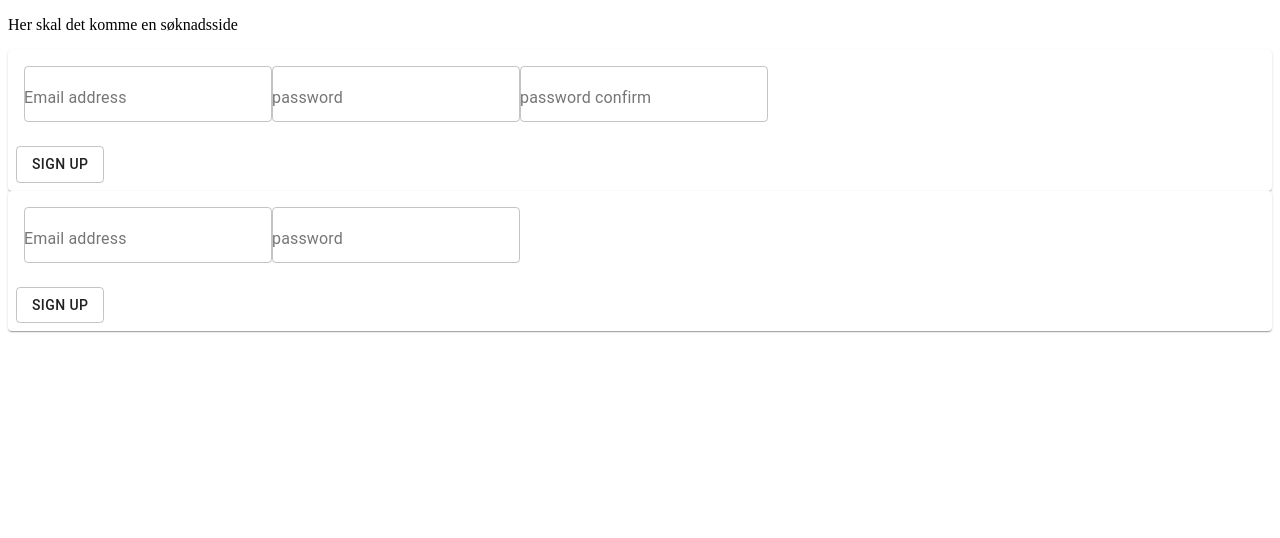
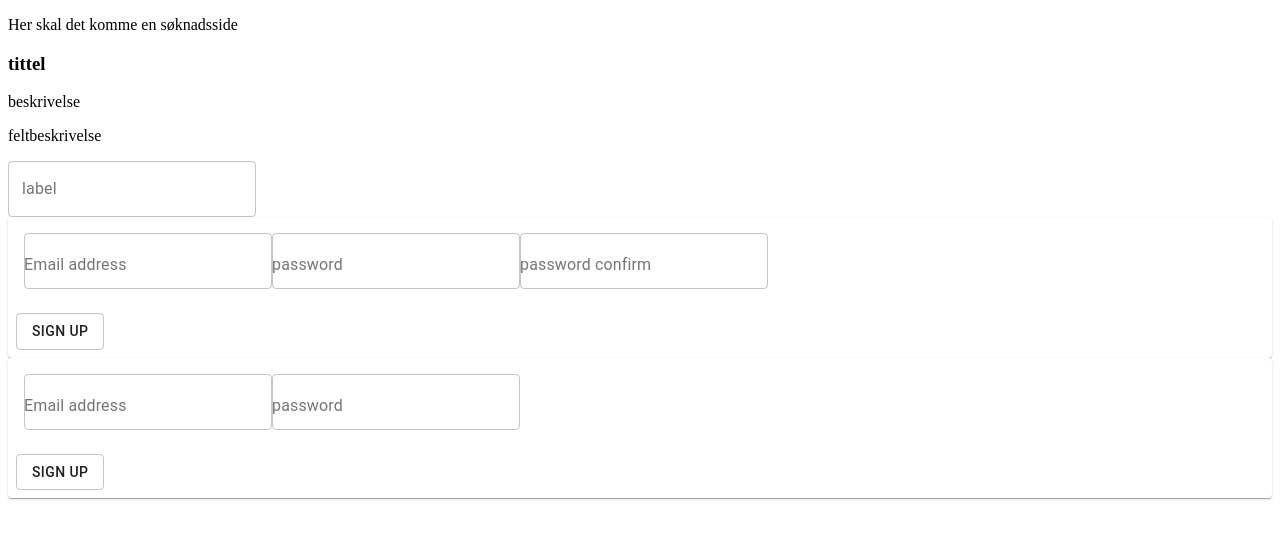
Before and after one commit to Studentidrettsforbundet/arrangere, a React (Create React App) app: page /signup in a window 1280 px wide. Shown: the top 538 px of the page. Built offline with nearby package versions, Linux system fonts and the light colour scheme; no server answers.

Commit message:
#18 created short text input and wrapper component

```diff
--- a/src/components/App.tsx
+++ b/src/components/App.tsx
@@ -1,21 +1,18 @@
 import React from "react";
 import SignUp from "./SignUp";
-import Login from "./Login"
-import {
-  RecoilRoot,
-} from 'recoil';
-
-
-
+import Login from "./Login";
+import InputWrapper from "./inputFields/InputWrapper";
+import { RecoilRoot } from "recoil";
 
 function App() {
   return (
     <RecoilRoot>
-    <div className="App">
-      <p>Her skal det komme en søknadsside</p>
-      <SignUp ></SignUp>
-      <Login></Login>
-    </div>
+      <div className="App">
+        <p>Her skal det komme en søknadsside</p>
+        <InputWrapper title="tittel" mainDesc="beskrivelse"></InputWrapper>
+        <SignUp></SignUp>
+        <Login></Login>
+      </div>
     </RecoilRoot>
   );
 }
--- /dev/null
+++ b/src/components/inputFields/InputWrapper.tsx
@@ -0,0 +1,19 @@
+import React, { FC } from "react";
+import ShortText from "./ShortText";
+
+type InputWrapperProps = {
+  title: string;
+  mainDesc: string;
+};
+
+const InputWrapper: FC<InputWrapperProps> = ({ title, mainDesc }) => {
+  return (
+    <div className="">
+      <h3>{title}</h3>
+      <p> {mainDesc}</p>
+      <ShortText desc="feltbeskrivelse" label="label"></ShortText>
+    </div>
+  );
+};
+
+export default InputWrapper;
--- /dev/null
+++ b/src/components/inputFields/ShortText.tsx
@@ -0,0 +1,17 @@
+import React, { FC } from "react";
+import TextField from "@material-ui/core/TextField";
+
+type ShortTextProps = {
+  desc: string;
+  label: string;
+};
+
+const ShortText: FC<ShortTextProps> = ({ desc, label }) => {
+  return (
+    <div className="shortText">
+      <p>{desc}</p>
+      <TextField id="outlined-basic" label={label} variant="outlined" />
+    </div>
+  );
+};
+export default ShortText;
```
